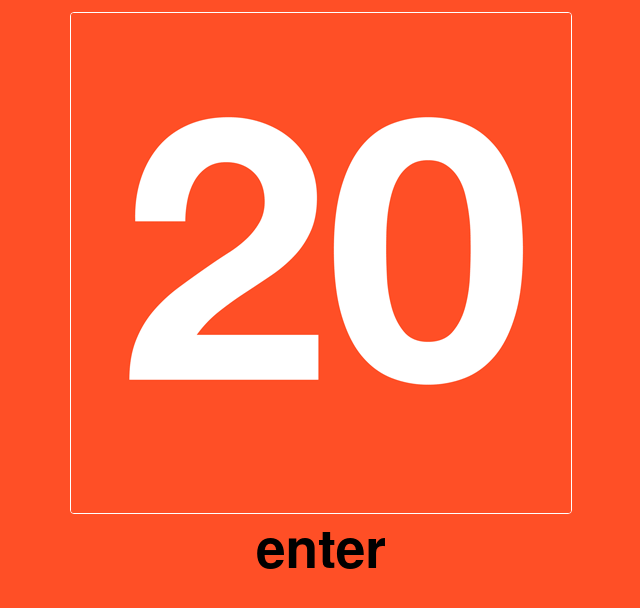
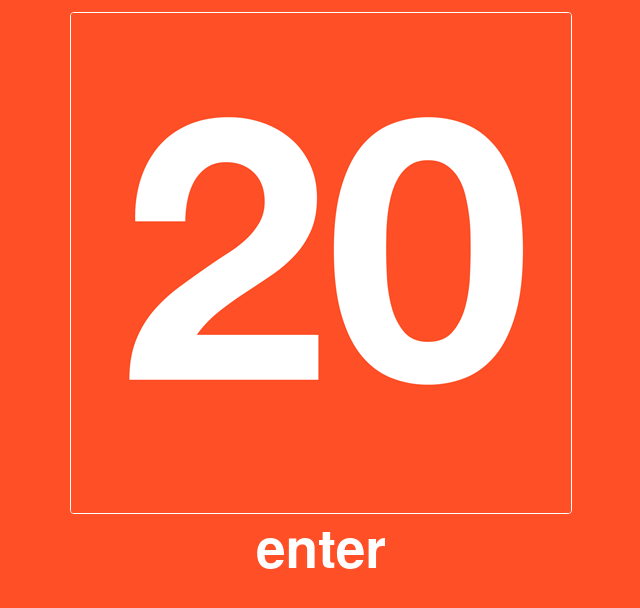
Before and after one commit to afishmandesign/afishmandesign.github.io, a Jekyll site: the page built from 2021/index.html, in a window 1280 px wide. Shown: the top 608 px of the page, without its empty margins (319-959 px from the left). Built offline with Jekyll 4.4.1, drawn with Linux system fonts in a browser that asks for light colours.

Commit message:
enter color

```diff
--- a/css/main.css
+++ b/css/main.css
@@ -79,14 +79,14 @@ footer a:hover{
   color: #FF4F26;
 }
 
-.gif-word {
+.gif-word a {
   color: white;
   font-size: 40pt;
   text-align:center;
 }
 
 .gif-word a:hover{
-  color: black;
+  color: white;
   outline: black;
   text-decoration: none;
 }
```
